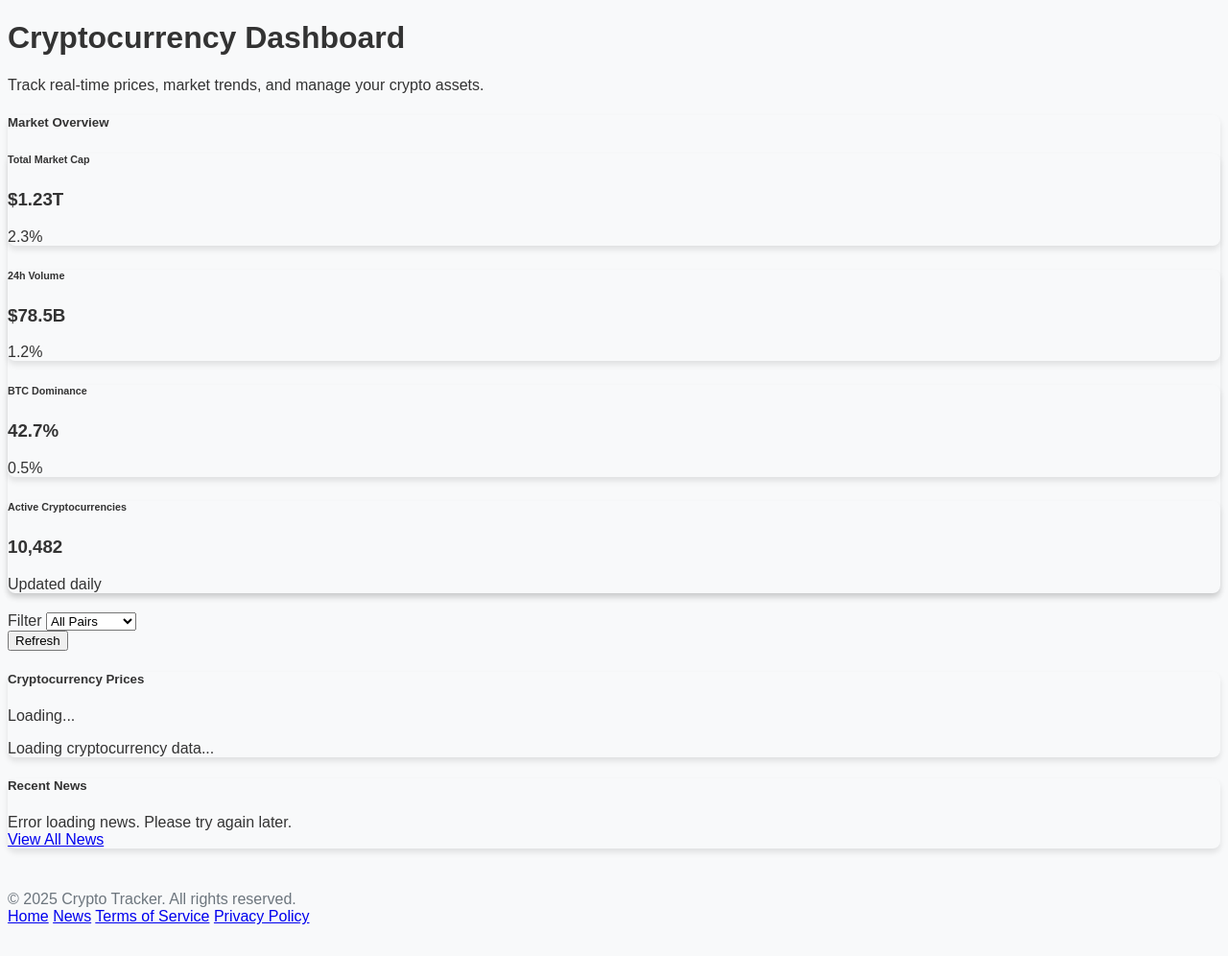
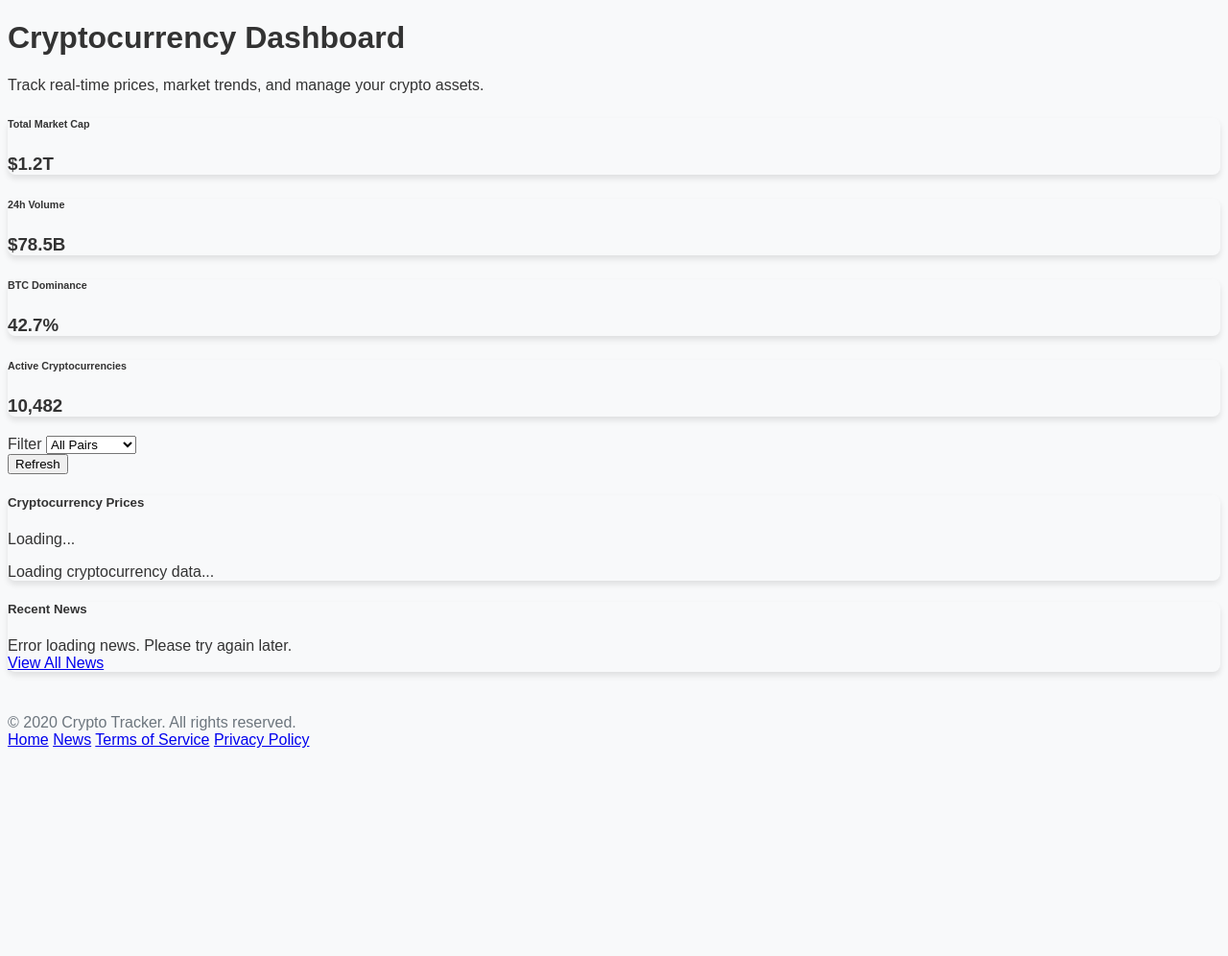
Before and after one commit to DevyRuxpin/crypto-market-app, a Flask app: template templates/dashboard.html in a window 1280 px wide. Shown: the part 112-1108 px from the top of the page at 96% size. After the commit the page ends 891 px from the top, so only its background shows below. Run offline with Flask 3, Linux system fonts and the light colour scheme; the template is opened without the code that fills it: most values are stand-ins (such as "Sample title", 1, 10 or a date in 2020); parts of the project's set-up code (start-up, migrations or seed data) failed here and were passed over; some libraries are stand-ins or nearby versions.

Commit message:
Add files via upload

```diff
--- a/app.py
+++ b/app.py
@@ -31,302 +31,10 @@ logging.basicConfig(
 
 logger = logging.getLogger(__name__)
 
-def create_app(test_config=None):
-    # Create and configure the app
-    app = Flask(__name__)
+app = Flask(__name__)
 
-    # Use environment variables for database URI and other sensitive data
-    app.config['SQLALCHEMY_DATABASE_URI'] = os.getenv('DATABASE_URL', 'sqlite:///crypto_market.db')
-    app.config['SQLALCHEMY_TRACK_MODIFICATIONS'] = False
-    app.config['SECRET_KEY'] = os.getenv('SECRET_KEY', 'default-secret-key')
+# Register Blueprints
+app.register_blueprint(api_bp, url_prefix='/api')
 
-    # Fix the configuration loading
-    flask_env = os.getenv("FLASK_ENV", "default")
-    config_class = f"config.{flask_env.capitalize()}Config"
-    app.config.from_object(config_class)
-
-    # Load test config if passed
-    if test_config:
-        app.config.update(test_config)
-
-    # Ensure instance folder exists
-    try:
-        os.makedirs(app.instance_path)
-    except OSError:
-        pass
-
-    # Initialize extensions
-    db.init_app(app)
-    login_manager = LoginManager()
-    login_manager.login_view = 'auth.login'
-    login_manager.init_app(app)
-    migrate = Migrate(app, db)
-
-    @login_manager.user_loader
-    def load_user(user_id):
-        return User.query.get(user_id)
-
-    # Initialize WebSocket
-    websocket_service.init_app(app)
-
-    # Register blueprints
-    app.register_blueprint(api_bp, url_prefix='/api')
-    app.register_blueprint(auth_bp, url_prefix='/auth')
-    app.register_blueprint(main_bp, url_prefix='/')
-
-    # Add `now` to Jinja2 context
-    @app.context_processor
-    def inject_now():
-        return {'now': datetime.utcnow()}
-
-    # Route for favicon.ico
-    @app.route('/favicon.ico')
-    def favicon():
-        return send_from_directory('static', 'favicon.ico', mimetype='image/vnd.microsoft.icon')
-
-    # Authentication routes
-    @app.route('/login', methods=['GET', 'POST'])
-    def login():
-        if current_user.is_authenticated:
-            return redirect(url_for('dashboard'))
-
-        form = LoginForm()
-        if form.validate_on_submit():
-            user = User.query.filter_by(email=form.email.data).first()
-            if user and check_password_hash(user.password_hash, form.password.data):
-                # Check if 2FA is enabled
-                if user.two_factor_enabled:
-                    session['user_id'] = user.id  # Store user ID for 2FA verification
-                    return redirect(url_for('two_factor'))
-
-                # No 2FA, proceed with login
-                login_user(user, remember=form.remember_me.data)
-                user.last_login = datetime.utcnow()
-                db.session.commit()
-                flash('Login successful!', 'success')
-                next_page = request.args.get('next')
-                return redirect(next_page or url_for('dashboard'))
-            else:
-                flash('Invalid email or password', 'danger')
-
-        return render_template('login.html', form=form)
-
-    @app.route('/two-factor', methods=['GET', 'POST'])
-    def two_factor():
-        # Check if user ID is in session
-        if 'user_id' not in session:
-            return redirect(url_for('login'))
-
-        form = TwoFactorForm()
-        if form.validate_on_submit():
-            user = User.query.get(session['user_id'])
-
-            if not user:
-                flash('User not found', 'danger')
-                return redirect(url_for('login'))
-
-            # Verify 2FA code
-            totp = pyotp.TOTP(user.two_factor_secret)
-            if totp.verify(form.code.data):
-                # Code is valid, complete login
-                login_user(user)
-                user.last_login = datetime.utcnow()
-                db.session.commit()
-
-                # Clear session
-                session.pop('user_id', None)
-
-                flash('Login successful!', 'success')
-                next_page = request.args.get('next')
-                return redirect(next_page or url_for('dashboard'))
-            else:
-                flash('Invalid authentication code', 'danger')
-
-        return render_template('two_factor.html', form=form)
-
-    @app.route('/signup', methods=['GET', 'POST'])
-    def signup():
-        if current_user.is_authenticated:
-            return redirect(url_for('dashboard'))
-
-        form = SignupForm()
-        if form.validate_on_submit():
-            # Check if email already exists
-            existing_user = User.query.filter_by(email=form.email.data).first()
-            if existing_user:
-                flash('Email already registered', 'danger')
-                return render_template('signup.html', form=form)
-
-            # Create new user
-            new_user = User(
-                id=str(uuid.uuid4()),
-                name=form.name.data,
-                email=form.email.data,
-                password_hash=generate_password_hash(form.password.data),
-                created_at=datetime.utcnow()
-            )
-
-            db.session.add(new_user)
-
-            # Create default portfolio
-            default_portfolio = Portfolio(
-                id=str(uuid.uuid4()),
-                user_id=new_user.id,
-                name="My Portfolio",
-                is_active=True,
-                created_at=datetime.utcnow()
-            )
-
-            db.session.add(default_portfolio)
-
-            # Create default watchlist
-            default_watchlist = Watchlist(
-                id=str(uuid.uuid4()),
-                user_id=new_user.id,
-                name="My Watchlist",
-                created_at=datetime.utcnow()
-            )
-
-            db.session.add(default_watchlist)
-
-            # Add default symbols to watchlist
-            default_symbols = ['BTCUSDT', 'ETHUSDT', 'BNBUSDT', 'ADAUSDT', 'SOLUSDT']
-            for symbol in default_symbols:
-                watchlist_symbol = WatchlistSymbol(
-                    id=str(uuid.uuid4()),
-                    watchlist_id=default_watchlist.id,
-                    symbol=symbol,
-                    added_at=datetime.utcnow()
-                )
-                db.session.add(watchlist_symbol)
-
-            db.session.commit()
-
-            flash('Account created successfully! You can now login.', 'success')
-            return redirect(url_for('login'))
-
-        return render_template('signup.html', form=form)
-
-    @app.route('/logout')
-    @login_required
-    def logout():
-        logout_user()
-        flash('You have been logged out', 'info')
-        return redirect(url_for('login'))
-
-    @app.route('/settings/enable-2fa', methods=['GET', 'POST'])
-    @login_required
-    def enable_2fa():
-        # Check if 2FA is already enabled
-        if current_user.two_factor_enabled:
-            flash('Two-factor authentication is already enabled', 'info')
-            return redirect(url_for('settings'))
-
-        # Generate 2FA secret if not already set
-        if not current_user.two_factor_secret:
-            current_user.two_factor_secret = pyotp.random_base32()
-            db.session.commit()
-
-        # Generate QR code
-        totp = pyotp.TOTP(current_user.two_factor_secret)
-        provision_uri = totp.provisioning_uri(
-            name=current_user.email,
-            issuer_name="Crypto Tracker"
-        )
-
-        if request.method == 'POST':
-            # Verify code
-            code = request.form.get('code')
-            if totp.verify(code):
-                # Enable 2FA
-                current_user.two_factor_enabled = True
-                db.session.commit()
-
-                flash('Two-factor authentication enabled successfully', 'success')
-                return redirect(url_for('settings'))
-            else:
-                flash('Invalid authentication code', 'danger')
-
-        return render_template('enable_2fa.html', secret=current_user.two_factor_secret, qr_code_uri=provision_uri)
-
-    @app.route('/settings/disable-2fa', methods=['POST'])
-    @login_required
-    def disable_2fa():
-        # Check if 2FA is enabled
-        if not current_user.two_factor_enabled:
-            flash('Two-factor authentication is not enabled', 'info')
-            return redirect(url_for('settings'))
-
-        # Verify password
-        password = request.form.get('password')
-        if not check_password_hash(current_user.password_hash, password):
-            flash('Invalid password', 'danger')
-            return redirect(url_for('settings'))
-
-        # Disable 2FA
-        current_user.two_factor_enabled = False
-        db.session.commit()
-
-        flash('Two-factor authentication disabled successfully', 'success')
-        return redirect(url_for('settings'))
-
-    # Main routes
-    @app.route('/')
-    def index():
-        if current_user.is_authenticated:
-            return redirect(url_for('dashboard'))
-        return render_template('index.html')
-
-    @app.route('/dashboard')
-    @login_required
-    def dashboard():
-        return render_template('dashboard.html')
-
-    @app.route('/crypto/<symbol>')
-    def crypto_detail(symbol):
-        return render_template('crypto_detail.html', symbol=symbol)
-
-    @app.route('/portfolio')
-    @login_required
-    def portfolio():
-        return render_template('portfolio.html')
-
-    @app.route('/alerts')
-    @login_required
-    def alerts():
-        return render_template('alerts.html')
-
-    @app.route('/watchlist')
-    @login_required
-    def watchlist():
-        return render_template('watchlist.html')
-
-    @app.route('/settings')
-    @login_required
-    def settings():
-        return render_template('settings.html', user=current_user)
-
-    @app.route('/news')
-    def news():
-        return render_template('news.html')
-
-    @app.errorhandler(404)
-    def page_not_found(e):
-        return render_template('404.html'), 404
-
-    @app.errorhandler(500)
-    def internal_server_error(e):
-        logger.error(f"Internal server error: {e}")
-        return render_template('500.html'), 500
-
-    # Create database tables
-    with app.app_context():
-        db.create_all()
-
-    return app
-
-# Expose the app instance for Gunicorn
-app = create_app()
-
-if __name__ == '__main__':
-    app.run(debug=os.getenv('FLASK_DEBUG', 'False') == 'True')
+if __name__ == "__main__":
+    app.run(host="0.0.0.0", port=5000)
--- a/templates/dashboard.html
+++ b/templates/dashboard.html
@@ -4,76 +4,52 @@
 {% block title %}Dashboard - Crypto Tracker{% endblock %}
 
 {% block content %}
+<div class="container mt-4">
     <div class="row mb-4">
-    <div class="col">
-        <h1 class="mb-3">Cryptocurrency Dashboard</h1>
+        <div class="col text-center">
+            <h1 class="display-4">Cryptocurrency Dashboard</h1>
             <p class="lead">Track real-time prices, market trends, and manage your crypto assets.</p>
         </div>
     </div>
 
     <!-- Market Overview -->
-<div class="row mb-4">
-    <div class="col-md-12">
+    <div class="row">
+        <div class="col-md-3">
             <div class="card shadow-sm">
-            <div class="card-header bg-primary text-white">
-                <h5 class="card-title mb-0">
-                    <i class="fas fa-chart-line me-2"></i>Market Overview
-                </h5>
-            </div>
-            <div class="card-body">
-                <div class="row">
-                    <div class="col-md-3 mb-3">
-                        <div class="card h-100 bg-light">
                 <div class="card-body text-center">
-                                <h6 class="card-subtitle mb-2 text-muted">Total Market Cap</h6>
-                                <h3 class="card-title" id="total-market-cap">$1.23T</h3>
-                                <p class="card-text text-success">
-                                    <i class="fas fa-arrow-up me-1"></i>2.3%
-                                </p>
+                    <h6 class="text-muted">Total Market Cap</h6>
+                    <h3 class="text-primary" id="market-cap">$1.2T</h3>
                 </div>
             </div>
         </div>
-                    <div class="col-md-3 mb-3">
-                        <div class="card h-100 bg-light">
+        <div class="col-md-3">
+            <div class="card shadow-sm">
                 <div class="card-body text-center">
-                                <h6 class="card-subtitle mb-2 text-muted">24h Volume</h6>
-                                <h3 class="card-title" id="total-volume">$78.5B</h3>
-                                <p class="card-text text-danger">
-                                    <i class="fas fa-arrow-down me-1"></i>1.2%
-                                </p>
+                    <h6 class="text-muted">24h Volume</h6>
+                    <h3 class="text-primary" id="total-volume">$78.5B</h3>
                 </div>
             </div>
         </div>
-                    <div class="col-md-3 mb-3">
-                        <div class="card h-100 bg-light">
+        <div class="col-md-3">
+            <div class="card shadow-sm">
                 <div class="card-body text-center">
-                                <h6 class="card-subtitle mb-2 text-muted">BTC Dominance</h6>
-                                <h3 class="card-title" id="btc-dominance">42.7%</h3>
-                                <p class="card-text text-success">
-                                    <i class="fas fa-arrow-up me-1"></i>0.5%
-                                </p>
+                    <h6 class="text-muted">BTC Dominance</h6>
+                    <h3 class="text-primary" id="btc-dominance">42.7%</h3>
                 </div>
             </div>
         </div>
-                    <div class="col-md-3 mb-3">
-                        <div class="card h-100 bg-light">
+        <div class="col-md-3">
+            <div class="card shadow-sm">
                 <div class="card-body text-center">
-                                <h6 class="card-subtitle mb-2 text-muted">Active Cryptocurrencies</h6>
-                                <h3 class="card-title" id="active-cryptos">10,482</h3>
-                                <p class="card-text text-muted">
-                                    <i class="fas fa-info-circle me-1"></i>Updated daily
-                                </p>
-                            </div>
-                        </div>
-                    </div>
-                </div>
+                    <h6 class="text-muted">Active Cryptocurrencies</h6>
+                    <h3 class="text-primary" id="active-cryptos">10,482</h3>
                 </div>
             </div>
         </div>
     </div>
 
     <!-- Filters and Controls -->
-<div class="row mb-3">
+    <div class="row mt-4">
         <div class="col-md-6">
             <div class="input-group mb-3">
                 <span class="input-group-text">Filter</span>
@@ -100,12 +76,12 @@
         </div>
     </div>
 
-<!-- Cryptocurrencies List -->
-<div class="card shadow-sm mb-4">
+    <!-- Cryptocurrency List -->
+    <div class="row mt-4">
+        <div class="col">
+            <div class="card shadow-sm">
                 <div class="card-header bg-primary text-white">
-        <h5 class="card-title mb-0">
-            <i class="fas fa-coins me-2"></i>Cryptocurrency Prices
-        </h5>
+                    <h5 class="mb-0">Cryptocurrency Prices</h5>
                 </div>
                 <div class="card-body">
                     <div id="loading-indicator" class="text-center py-5">
@@ -120,16 +96,20 @@
                         Error loading cryptocurrency data. Please try again later.
                     </div>
 
-        <div class="row" id="crypto-list">
-            <!-- Cryptocurrency cards will be inserted here by JavaScript -->
+                    <div id="crypto-list" class="row">
+                        <!-- Cryptocurrency cards will be dynamically inserted here -->
+                    </div>
+                </div>
             </div>
         </div>
     </div>
 
     <!-- Recent News -->
+    <div class="row mt-4">
+        <div class="col">
             <div class="card shadow-sm">
                 <div class="card-header bg-primary text-white">
-        <h5 class="card-title mb-0">
+                    <h5 class="mb-0">
                         <i class="fas fa-newspaper me-2"></i>Recent News
                     </h5>
                 </div>
@@ -146,7 +126,7 @@
                         Error loading news. Please try again later.
                     </div>
 
-        <div class="row" id="news-list">
+                    <div id="news-list" class="row">
                         <!-- News items will be inserted here by JavaScript -->
                     </div>
 
@@ -154,6 +134,8 @@
                         <a href="{{ url_for('news') }}" class="btn btn-outline-primary">
                             <i class="fas fa-newspaper me-1"></i>View All News
                         </a>
+                    </div>
+                </div>
             </div>
         </div>
     </div>
@@ -189,7 +171,7 @@
         </div>
     </div>
     {% endif %}
-
+</div>
 {% endblock %}
 
 {% block extra_js %}
```
Lines whose indentation alone changed are shown as unchanged.
